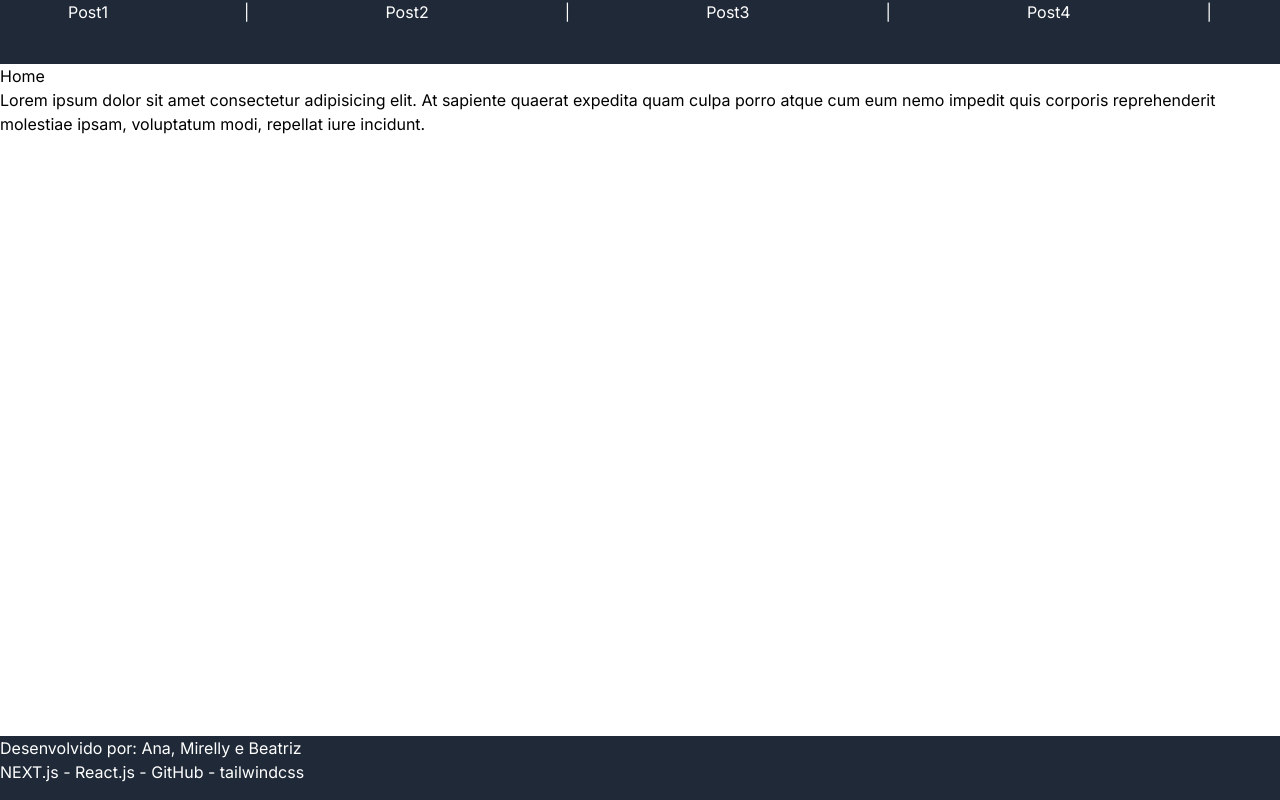
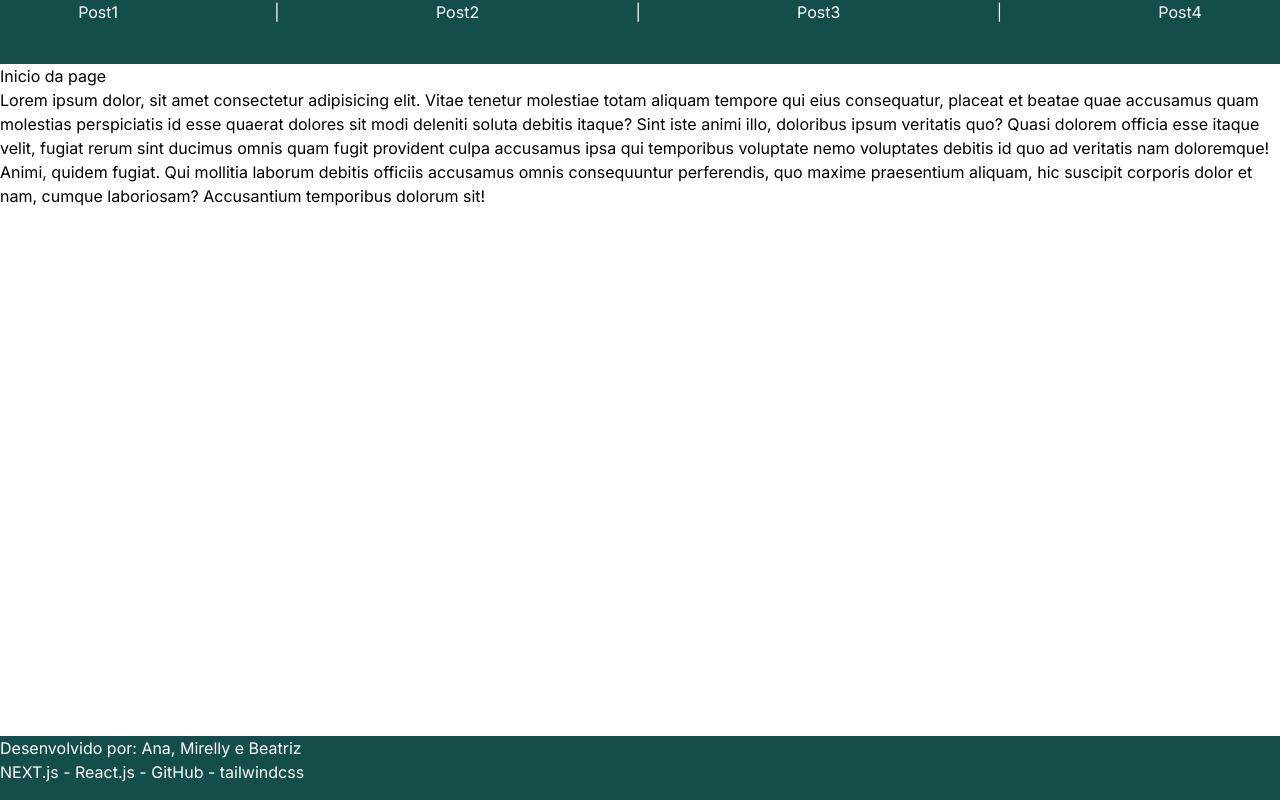
Before and after one commit to aaaaaaaaana/exercicio-app, a Next.js app: page / in a window 1280 px wide. Built offline with nearby package versions, Linux system fonts and the light colour scheme.

Commit message:
arrumando conteudos

```diff
--- a/src/app/page.jsx
+++ b/src/app/page.jsx
@@ -1,13 +1,15 @@
-import Link from "next/link";
+
 
 
 export default function Home() {
   return (
-    <>
-      <h1>Home</h1>
+    <div>
+      <h1>Inicio da page</h1>
 
-      <p>Lorem ipsum dolor sit amet consectetur adipisicing elit. At sapiente quaerat expedita quam culpa porro atque cum eum nemo impedit quis corporis reprehenderit molestiae ipsam, voluptatum modi, repellat iure incidunt.</p>
+      <div>
+        <p>Lorem ipsum dolor, sit amet consectetur adipisicing elit. Vitae tenetur molestiae totam aliquam tempore qui eius consequatur, placeat et beatae quae accusamus quam molestias perspiciatis id esse quaerat dolores sit modi deleniti soluta debitis itaque? Sint iste animi illo, doloribus ipsum veritatis quo? Quasi dolorem officia esse itaque velit, fugiat rerum sint ducimus omnis quam fugit provident culpa accusamus ipsa qui temporibus voluptate nemo voluptates debitis id quo ad veritatis nam doloremque! Animi, quidem fugiat. Qui mollitia laborum debitis officiis accusamus omnis consequuntur perferendis, quo maxime praesentium aliquam, hic suscipit corporis dolor et nam, cumque laboriosam? Accusantium temporibus dolorum sit!</p>
+      </div>
 
-    </>
+    </div>
   )
 }
--- a/src/app/posts/dinamicas/estranho/[slug]/post1/page.jsx
+++ b/src/app/posts/dinamicas/estranho/[slug]/post1/page.jsx
@@ -2,6 +2,11 @@
 
 export default function Post1() {
   return (
-    <div>page</div>
+    <div>
+        <h1>Post 1</h1>
+        <div>
+            <p>Lorem ipsum dolor, sit amet consectetur adipisicing elit. Omnis saepe, officia, repudiandae deserunt provident quas voluptatum quam aut excepturi modi eius, laudantium ducimus alias consectetur ab. Vero officia quae obcaecati facere reprehenderit culpa odio quam. Eius dicta eligendi quod voluptatum, ipsam eveniet asperiores dolorem voluptatem, eum repudiandae, odit assumenda aliquid.</p>
+        </div>
+    </div>
   )
 }
--- a/src/components/Cabecalho/Cabecalho.jsx
+++ b/src/components/Cabecalho/Cabecalho.jsx
@@ -4,12 +4,12 @@ import Link from "next/link";
 export default function Cabecalho() {
   return (
     <>
-        <header className="bg-gray-800 text-white h-16">
+        <header className="bg-teal-900 text-white h-16">
             <nav className="flex flex-row justify-around justify-items-center">
                 <Link className=".link-cabecalho" href="/posts/dinamicas/estranho/post1">Post1</Link> |
                 <Link className=".link-cabecalho" href="/posts/dinamicas/estranho/post2"> Post2</Link> |
                 <Link className=".link-cabecalho" href="/posts/dinamicas/estranho/post3">Post3</Link> |
-                <Link className=".link-cabecalho" href="/posts/dinamicas/estranho/post4"> Post4</Link> |
+                <Link className=".link-cabecalho" href="/posts/dinamicas/estranho/post4"> Post4</Link>
             </nav>
         </header>
     </>
--- a/src/components/Rodape/Rodape.jsx
+++ b/src/components/Rodape/Rodape.jsx
@@ -2,7 +2,7 @@ import React from 'react'
 
 export default function Rodape() {
   return (
-    <footer className="bg-gray-800 text-white h-16 fixed w-full bottom-0">
+    <footer className="bg-teal-900 text-white h-16 fixed w-full bottom-0">
       <div>
         <p>Desenvolvido por: <span>Ana, Mirelly e Beatriz</span></p>
         <p>NEXT.js - React.js - GitHub - tailwindcss</p>
```
